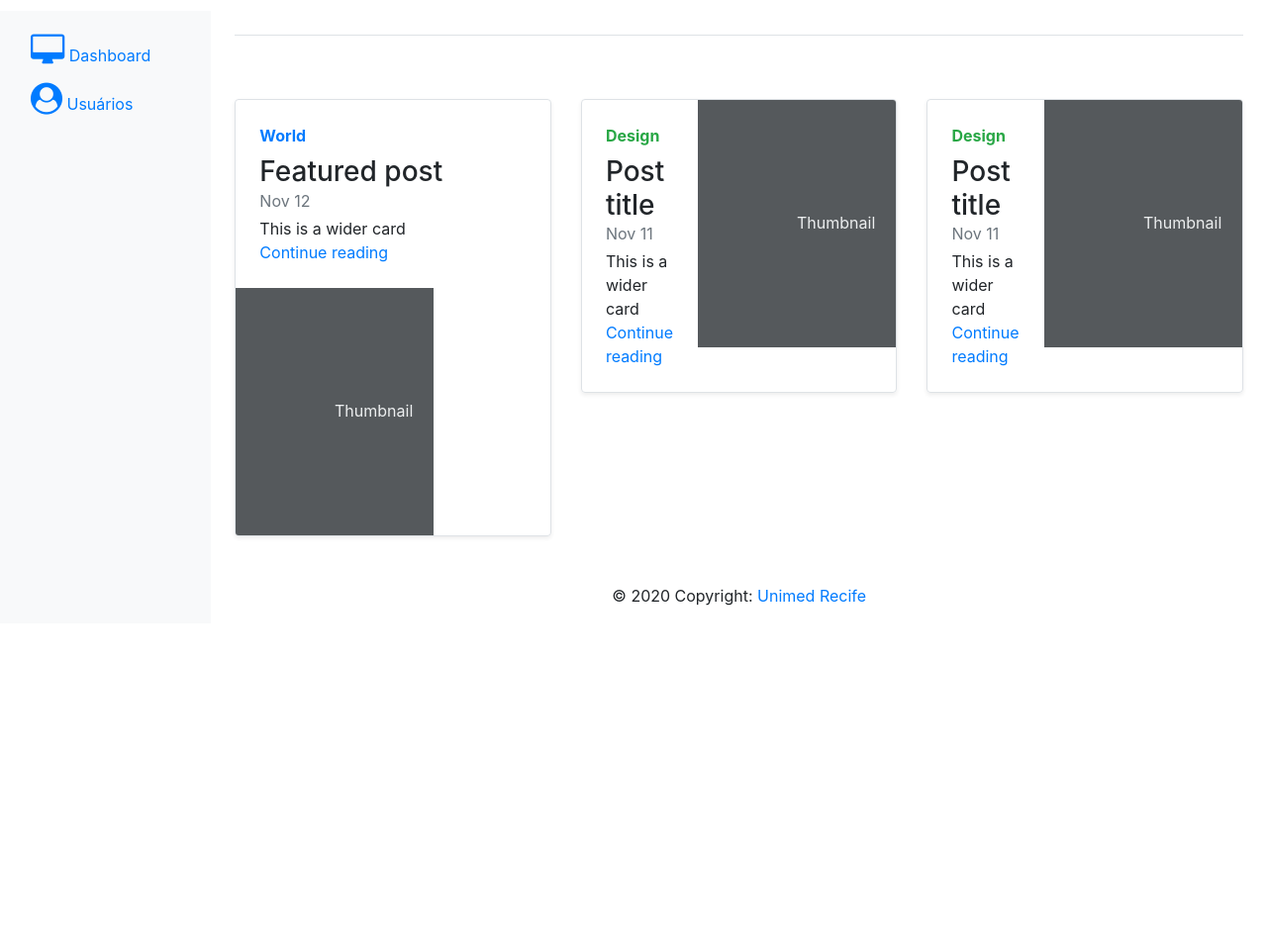
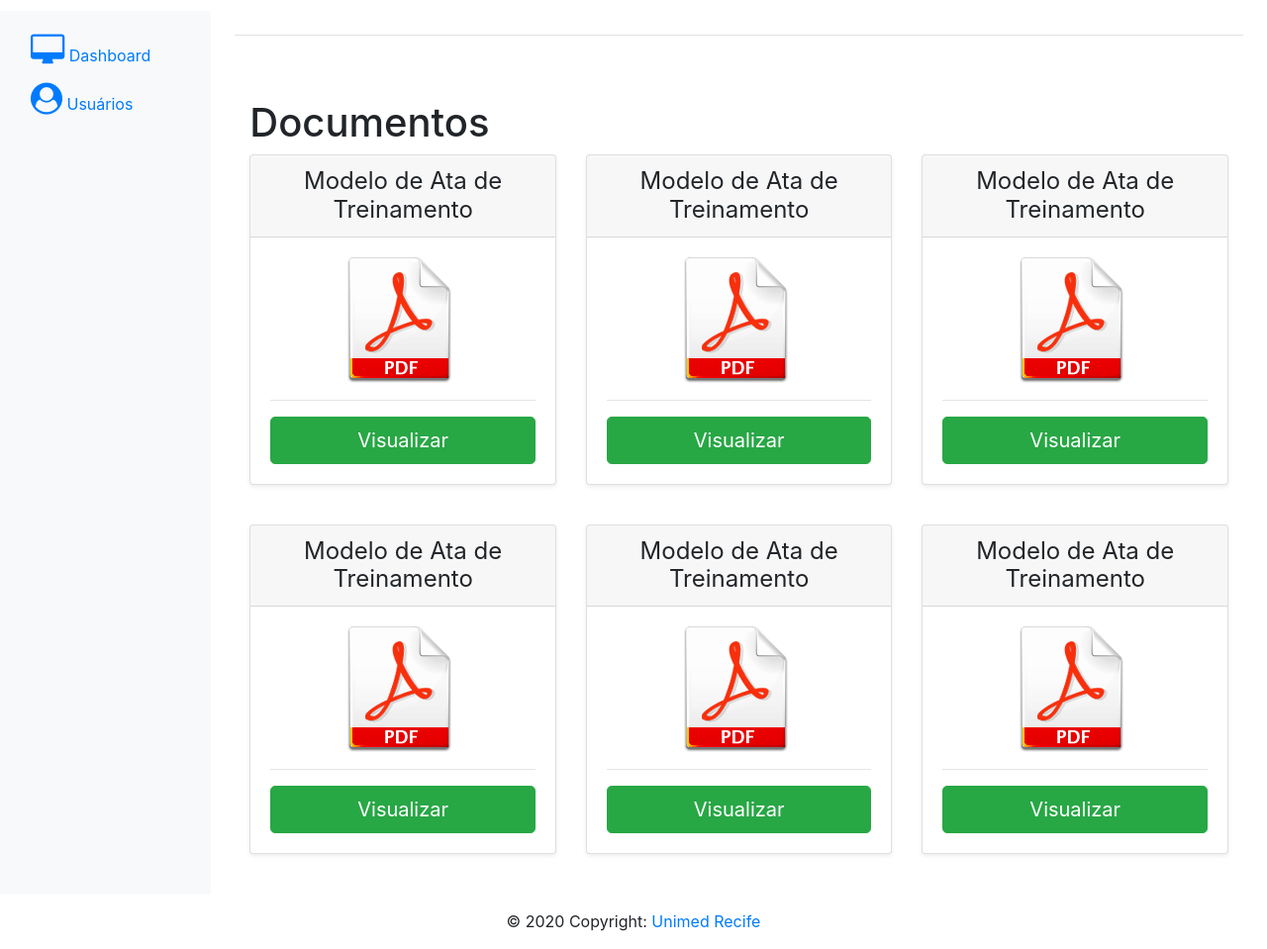
Before and after one commit to aluisq/flask_mysql_jinja, a Flask app: page /doc in a window 1280 px wide. Shown: the part 61-1020 px from the top of the page at 99% size. Before the commit the page ends 673 px from the top, so only its background shows below. Run offline with Flask 2, Linux system fonts and the light colour scheme; some libraries are stand-ins or nearby versions.

Commit message:
page to pdf and documents

```diff
--- a/app/static/css/style.css
+++ b/app/static/css/style.css
@@ -7,3 +7,8 @@ footer {
     color: white;
     text-align: center;
 }
+#sidebarMenu {
+    padding-right: 20px;
+    padding-top: 20px;
+    min-height: calc(100vh - 50px);
+}
--- a/app/templates/layout.html
+++ b/app/templates/layout.html
@@ -97,7 +97,6 @@
         {% block scripts %}
         {% endblock %}
         <!-- Optional JavaScript - FIM -->
-
             <!-- Footer -->
             <footer class="page-footer font-small blue">
                 <!-- Copyright -->
--- a/app/templates/public/doc.html
+++ b/app/templates/public/doc.html
@@ -4,52 +4,89 @@
 
 <br>
 <br>
-<div class="row mb-2">
-    <div class="col-md-4">
-      <div class="row no-gutters border rounded overflow-hidden flex-md-row mb-4 shadow-sm h-md-250 position-relative">
-        <div class="col p-4 d-flex flex-column position-static">
-          <strong class="d-inline-block mb-2 text-primary">World</strong>
-          <h3 class="mb-0">Featured post</h3>
-          <div class="mb-1 text-muted">Nov 12</div>
-          <p class="card-text mb-auto">This is a wider card </p>
-          <a href="#" class="stretched-link">Continue reading</a>
+<div class="container">
+  <h1>Documentos</h1>
+<div class="card-deck mb-3 text-center">
+  <div class="card mb-4 shadow-sm">
+      <div class="card-header">
+        <h4 class="my-0 font-weight-normal">Modelo de Ata de Treinamento</h4>
       </div>
-        <div class="col-auto d-none d-lg-block">
-          <svg class="bd-placeholder-img" width="200" height="250" xmlns="http://www.w3.org/2000/svg" preserveAspectRatio="xMidYMid slice" focusable="false" role="img" aria-label="Placeholder: Thumbnail"><title>Placeholder</title><rect width="100%" height="100%" fill="#55595c"/><text x="50%" y="50%" fill="#eceeef" dy=".3em">Thumbnail</text></svg>
+      <div class="card-body">
+        <img id="pdf" src="{{url_for('static',filename='img/pdf.png')}}" alt="pdf">
+        <hr>
+        <span>
+          <a class="btn btn-success btn-lg btn-block" href="{{url_for('doc_pdf')}}" role="button" target="_blank">Visualizar</a>
+        </span>
+      </div>
+    </div>
+    <div class="card mb-4 shadow-sm">
+      <div class="card-header">
+        <h4 class="my-0 font-weight-normal">Modelo de Ata de Treinamento</h4>
+      </div>
+      <div class="card-body">
+        <img id="pdf" src="{{url_for('static',filename='img/pdf.png')}}" alt="pdf">
+        <hr>
+        <span>
+          <a class="btn btn-success btn-lg btn-block" href="{{url_for('doc_pdf')}}" role="button" target="_blank">Visualizar</a>
+        </span>
+      </div>
+    </div>
+    <div class="card mb-4 shadow-sm">
+      <div class="card-header">
+        <h4 class="my-0 font-weight-normal">Modelo de Ata de Treinamento</h4>
+      </div>
+      <div class="card-body">
+        <img id="pdf" src="{{url_for('static',filename='img/pdf.png')}}" alt="pdf">
+        <hr>
+        <span>
+          <a class="btn btn-success btn-lg btn-block" href="{{url_for('doc_pdf')}}" role="button" target="_blank">Visualizar</a>
+        </span>
       </div>
     </div>
   </div>
-    <div class="col-md-4">
-      <div class="row no-gutters border rounded overflow-hidden flex-md-row mb-4 shadow-sm h-md-250 position-relative">
-        <div class="col p-4 d-flex flex-column position-static">
-          <strong class="d-inline-block mb-2 text-success">Design</strong>
-          <h3 class="mb-0">Post title</h3>
-          <div class="mb-1 text-muted">Nov 11</div>
-          <p class="mb-auto">This is a wider card</p>
-          <a href="#" class="stretched-link">Continue reading</a>
 </div>
-        <div class="col-auto d-none d-lg-block">
-          <svg class="bd-placeholder-img" width="200" height="250" xmlns="http://www.w3.org/2000/svg" preserveAspectRatio="xMidYMid slice" focusable="false" role="img" aria-label="Placeholder: Thumbnail"><title>Placeholder</title><rect width="100%" height="100%" fill="#55595c"/><text x="50%" y="50%" fill="#eceeef" dy=".3em">Thumbnail</text></svg>
+<div class="container">
+  <div class="card-deck mb-3 text-center">
+    <div class="card mb-4 shadow-sm">
+        <div class="card-header">
+          <h4 class="my-0 font-weight-normal">Modelo de Ata de Treinamento</h4>
+        </div>
+        <div class="card-body">
+          <img id="pdf" src="{{url_for('static',filename='img/pdf.png')}}" alt="pdf">
+          <hr>
+          <span>
+            <a class="btn btn-success btn-lg btn-block" href="{{url_for('doc_pdf')}}" role="button" target="_blank">Visualizar</a>
+          </span>
         </div>
       </div>
+      <div class="card mb-4 shadow-sm">
+        <div class="card-header">
+          <h4 class="my-0 font-weight-normal">Modelo de Ata de Treinamento</h4>
         </div>
-    <div class="col-md-4">
-        <div class="row no-gutters border rounded overflow-hidden flex-md-row mb-4 shadow-sm h-md-250 position-relative">
-          <div class="col p-4 d-flex flex-column position-static">
-            <strong class="d-inline-block mb-2 text-success">Design</strong>
-            <h3 class="mb-0">Post title</h3>
-            <div class="mb-1 text-muted">Nov 11</div>
-            <p class="mb-auto">This is a wider card</p>
-            <a href="#" class="stretched-link">Continue reading</a>
+        <div class="card-body">
+          <img id="pdf" src="{{url_for('static',filename='img/pdf.png')}}" alt="pdf">
+          <hr>
+          <span>
+            <a class="btn btn-success btn-lg btn-block" href="{{url_for('doc_pdf')}}" role="button" target="_blank">Visualizar</a>
+          </span>
         </div>
-          <div class="col-auto d-none d-lg-block">
-            <svg class="bd-placeholder-img" width="200" height="250" xmlns="http://www.w3.org/2000/svg" preserveAspectRatio="xMidYMid slice" focusable="false" role="img" aria-label="Placeholder: Thumbnail"><title>Placeholder</title><rect width="100%" height="100%" fill="#55595c"/><text x="50%" y="50%" fill="#eceeef" dy=".3em">Thumbnail</text></svg>
+      </div>
+      <div class="card mb-4 shadow-sm">
+        <div class="card-header">
+          <h4 class="my-0 font-weight-normal">Modelo de Ata de Treinamento</h4>
+        </div>
+        <div class="card-body">
+          <img id="pdf" src="{{url_for('static',filename='img/pdf.png')}}" alt="pdf">
+          <hr>
+          <span>
+            <a class="btn btn-success btn-lg btn-block" href="{{url_for('doc_pdf')}}" role="button" target="_blank">Visualizar</a>
+          </span>
+        </div>
       </div>
     </div>
   </div>
 </div>
 
-
 {% endblock %}
 
 {% block scripts %}{% endblock %}
--- a/app/views/doc.py
+++ b/app/views/doc.py
@@ -4,3 +4,7 @@ from flask import render_template, request, redirect, url_for
 @app.route('/doc')
 def doc():
     return render_template('public/doc.html')
+
+@app.route('/doc/teste')
+def doc_pdf():
+    return send_file('static/pdf/teste.pdf')
```
Also changed, not shown: app/static/img/pdf.png (added). Lines whose indentation alone changed are shown as unchanged.
